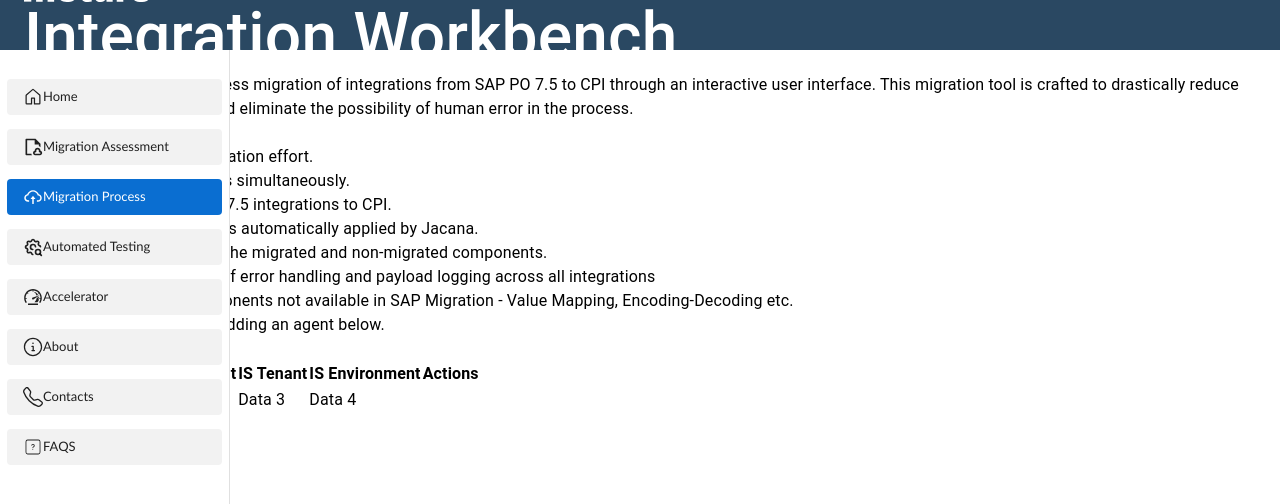
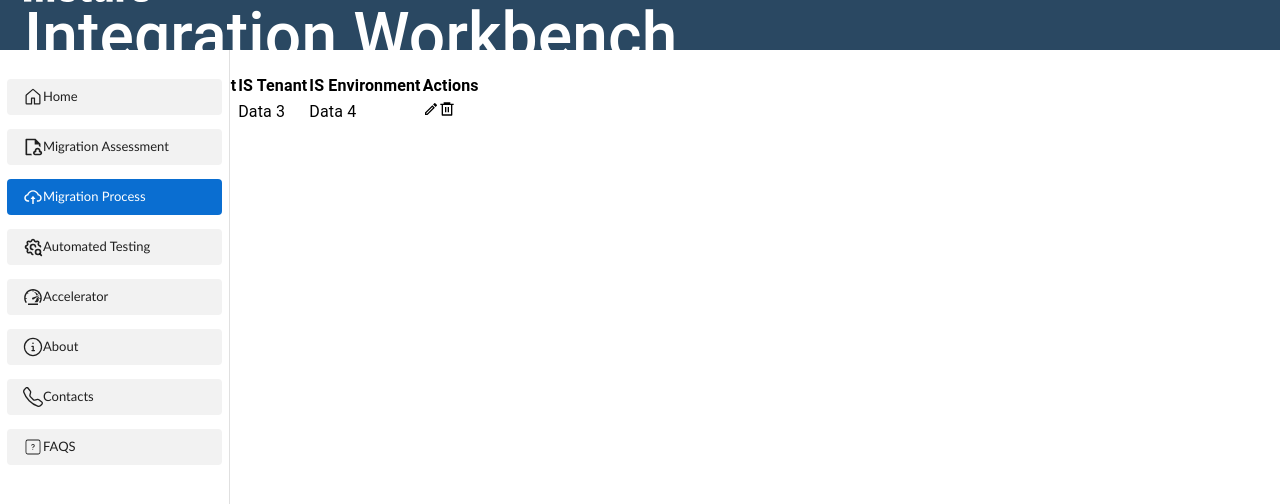
Before and after one commit to swastikMohapatraIncture/integration-workbench, a React (Vite) app: page /migrationProcess in a window 1280 px wide. Shown: the top 504 px of the page. Built offline with nearby package versions, Linux system fonts and the light colour scheme; the HTML template or start-up script is replaced by a standard one.

Commit message:
Update: table added

```diff
--- a/src/components/Table.jsx
+++ b/src/components/Table.jsx
@@ -1,3 +1,5 @@
+import { MdOutlineModeEdit } from "react-icons/md";
+import { RiDeleteBin6Line } from "react-icons/ri";
 
 const Table = () => {
   return (
@@ -6,11 +8,11 @@
         <thead className="bg-gray-50">
           <tr>
             <th scope="col" className="px-5 py-3 border-r border-gray-200"></th>
-            <th scope="col" className="px-6 py-3 text-left text-s font-bold text-[#32363A] uppercase tracking-wider border-r border-gray-200">PO Tenant</th>
-            <th scope="col" className="px-6 py-3 text-left text-s font-bold  text-[#32363A] uppercase tracking-wider border-r border-gray-200">PO Environment</th>
-            <th scope="col" className="px-6 py-3 text-left text-s font-bold  text-[#32363A] uppercase tracking-wider border-r border-gray-200">IS Tenant</th>
-            <th scope="col" className="px-6 py-3 text-left text-s font-bold  text-[#32363A] uppercase tracking-wider border-r border-gray-200">IS Environment</th>
-            <th scope="col" className="px-6 py-3 text-left text-s font-bold  text-[#32363A] uppercase tracking-wider border-r border-gray-200">Actions</th>
+            <th scope="col" className="px-6 py-3 text-left text-s font-bold text-[#32363A] tracking-wider border-r border-gray-200">PO Tenant</th>
+            <th scope="col" className="px-6 py-3 text-left text-s font-bold  text-[#32363A] tracking-wider border-r border-gray-200">PO Environment</th>
+            <th scope="col" className="px-6 py-3 text-left text-s font-bold  text-[#32363A] tracking-wider border-r border-gray-200">IS Tenant</th>
+            <th scope="col" className="px-6 py-3 text-left text-s font-bold  text-[#32363A] tracking-wider border-r border-gray-200">IS Environment</th>
+            <th scope="col" className="px-6 py-3 text-left text-s font-bold  text-[#32363A] tracking-wider border-r border-gray-200">Actions</th>
           </tr>
         </thead>
         <tbody className="bg-white divide-y divide-gray-200">
@@ -24,16 +26,10 @@
             <td className="px-6 py-4 whitespace-nowrap border-r text-[#32363A]  text-s border-gray-200">Data 4</td>
             <td className="px-6 py-4 whitespace-nowrap border-r text-[#32363A]  text-s border-gray-200">
               <button className="text-blue-600 hover:text-blue-900 mr-2">
-                <svg xmlns="http://www.w3.org/2000/svg" className="h-5 w-5" viewBox="0 0 20 20" fill="currentColor">
-                  <path fillRule="evenodd" d="M13.414 5.793l-9 9a1 1 0 101.414 1.414l9-9a1 1 0 00-1.414-1.414z" clipRule="evenodd" />
-                  <path fillRule="evenodd" d="M13 6a1 1 0 10-2 0v5a1 1 0 102 0V6z" clipRule="evenodd" />
-                  <path fillRule="evenodd" d="M5.793 13.414l9-9a1 1 0 00-1.414-1.414l-9 9a1 1 0 101.414 1.414z" clipRule="evenodd" />
-                </svg>
+              <MdOutlineModeEdit className="text-blue-600 text-2xl"/>
               </button>
               <button className="text-red-600 hover:text-red-900">
-                <svg xmlns="http://www.w3.org/2000/svg" className="h-5 w-5" viewBox="0 0 20 20" fill="currentColor">
-                  <path fillRule="evenodd" d="M5.707 5.293a1 1 0 00-1.414 1.414L8.586 10l-4.293 4.293a1 1 0 101.414 1.414L10 11.414l4.293 4.293a1 1 0 101.414-1.414L11.414 10l4.293-4.293a1 1 0 00-1.414-1.414L10 8.586 5.707 4.293z" clipRule="evenodd" />
-                </svg>
+              <RiDeleteBin6Line className="text-red-600 text-2xl" />
               </button>
             </td>
           </tr>
--- a/src/pages/HomePage.jsx
+++ b/src/pages/HomePage.jsx
@@ -1,6 +1,7 @@
 import BannerImg from "../assets/Banner.png";
 import VectorCloud from "../assets/Vectorcloud.png";
 import Vector from "../assets/Vector.png";
+import InctureLogo from "../assets/InctureLogo.png";
 import { CSSTransition } from "react-transition-group";
 import { Link, useNavigate } from "react-router-dom";
 import { useState } from "react";
@@ -18,7 +19,8 @@
   return (
     <CSSTransition in={inProp} timeout={1000} classNames="fade">
     <div className="flex h-screen">
-      <div className="flex-1 w-3/5 flex items-center justify-center">
+      <div className="flex-1 w-3/5 flex items-center justify-center relative">
+        <img src={InctureLogo} className="absolute top-6 left-6 w-32"/>
         <img src={BannerImg} alt="Server" className="max-w-full h-auto w-[50%]"/>
       </div>
       <div className="w-2/5 flex flex-col justify-center border-l-2 border-[#A1A7AE] text-white p-2 relative">
--- a/src/pages/MigrationProcess.jsx
+++ b/src/pages/MigrationProcess.jsx
@@ -5,7 +5,7 @@
 import Typography from '@mui/material/Typography';
 import Box from '@mui/material/Box';
 import WorkInProg from '../components/WorkInProg/WorkInProg';
-import MainPageMP from '../components/MigrationProcess/MainPageMP';
+// import MainPageMP from '../components/MigrationProcess/MainPageMP';
 import Table from "../components/Table";
 
 
@@ -59,7 +59,7 @@
         </Tabs>
       </Box>
       <CustomTabPanel value={value} index={0}>
-        <MainPageMP/>
+        {/* <MainPageMP/> */}
         <Table />
       </CustomTabPanel>
       <CustomTabPanel value={value} index={1}>
```
Also changed, not shown: src/assets/InctureLogo.png (renamed from src/assets/Incture-logo-blue.png).
